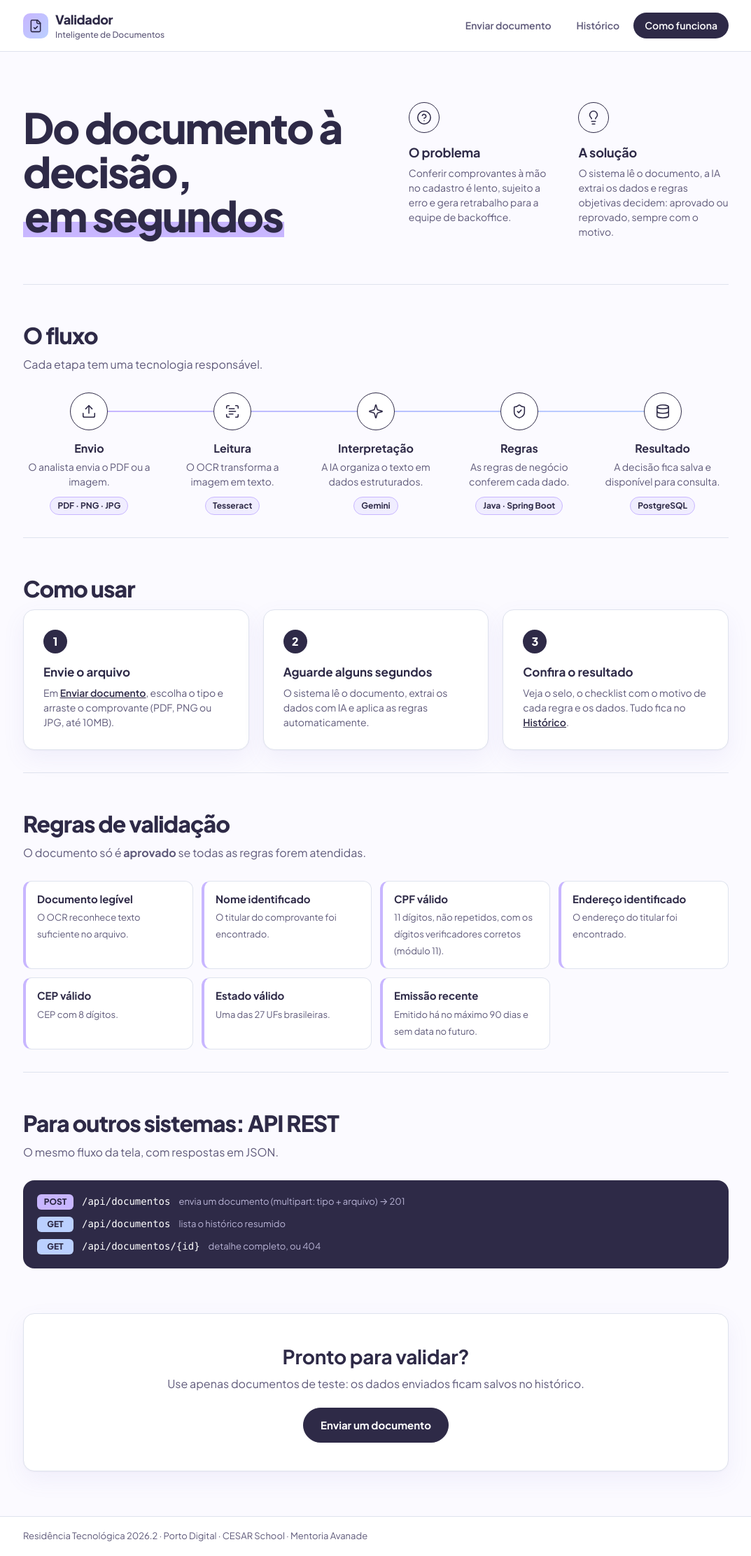
After one commit to matheus-larre/validador-documentos, a Spring Boot app: page /como-funciona in a window 1280 px wide. The commit adds this page. Shown: the whole page at 70% size, without its empty margins (103-1176 px from the left). Run offline with Spring Boot 4, Linux system fonts and the light colour scheme.

Commit message:
feat(ui): cria pagina como funciona com fluxo e regras

```diff
--- /dev/null
+++ b/src/main/java/br/com/matheuslarre/validadordocumentos/controller/ComoFuncionaController.java
@@ -0,0 +1,14 @@
+package br.com.matheuslarre.validadordocumentos.controller;
+
+import org.springframework.stereotype.Controller;
+import org.springframework.web.bind.annotation.GetMapping;
+
+/** Página explicativa: o que a ferramenta faz, como usar e quais regras aplica. */
+@Controller
+public class ComoFuncionaController {
+
+    @GetMapping("/como-funciona")
+    public String comoFunciona() {
+        return "como-funciona";
+    }
+}
--- /dev/null
+++ b/src/main/resources/static/css/como-funciona.css
@@ -0,0 +1,153 @@
+/* ===== Página "Como funciona" (usa as variáveis e classes do style.css) ===== */
+
+/* Abertura: título grande à esquerda, problema/solução à direita (como a referência) */
+.cf-abertura {
+    display: grid;
+    grid-template-columns: minmax(0, 1.1fr) minmax(0, 1fr);
+    gap: 48px;
+    align-items: center;
+    padding: 24px 0 40px;
+}
+.cf-titulo { font-size: clamp(36px, 5.5vw, 60px); line-height: 1.05; margin: 0; }
+.cf-problema-solucao { display: grid; grid-template-columns: 1fr 1fr; gap: 28px; }
+.cf-problema-solucao h2 { margin: 14px 0 6px; }
+.cf-problema-solucao p { margin: 0; color: var(--texto-suave); font-size: 14px; }
+
+/* Seções */
+.cf-secao { padding: 48px 0 8px; border-top: 1px solid var(--cinza-azulado); margin-top: 24px; }
+.cf-secao-titulo { font-size: clamp(24px, 3vw, 32px); font-weight: 800; letter-spacing: -0.03em; margin: 0 0 6px; }
+.cf-secao-sub { margin: 0 0 28px; color: var(--texto-suave); }
+
+/* Fluxo: 5 etapas ligadas por uma linha */
+.cf-fluxo {
+    list-style: none;
+    margin: 0;
+    padding: 0;
+    display: grid;
+    grid-template-columns: repeat(5, 1fr);
+    gap: 16px;
+    position: relative;
+}
+.cf-fluxo::before {
+    content: "";
+    position: absolute;
+    top: 26px;
+    left: 10%;
+    right: 10%;
+    height: 2px;
+    background: linear-gradient(90deg, var(--lilas), var(--lavanda), var(--azul-pastel));
+}
+.cf-fluxo li { position: relative; text-align: center; }
+.cf-fluxo-icone {
+    display: grid;
+    place-items: center;
+    width: 54px;
+    height: 54px;
+    margin: 0 auto;
+    border-radius: 50%;
+    background: var(--branco);
+    border: 1.5px solid var(--texto);
+    position: relative;
+}
+.cf-fluxo h3 { margin: 14px 0 4px; font-size: 16px; }
+.cf-fluxo p { margin: 0 0 10px; color: var(--texto-suave); font-size: 14px; }
+.cf-tag {
+    display: inline-block;
+    padding: 3px 10px;
+    border-radius: 999px;
+    background: #F0EDFF;
+    border: 1px solid var(--lilas);
+    font-size: 12px;
+    font-weight: 700;
+}
+
+/* Como usar */
+.cf-passos { display: grid; grid-template-columns: repeat(3, 1fr); gap: 20px; }
+.cf-passos .painel + .painel { margin-top: 0; }
+.cf-passos h3 { margin: 14px 0 6px; font-size: 17px; }
+.cf-passos p { margin: 0; color: var(--texto-suave); font-size: 14px; }
+.cf-passos a { font-weight: 600; color: var(--texto); }
+.cf-passo-numero {
+    display: inline-grid;
+    place-items: center;
+    width: 34px;
+    height: 34px;
+    border-radius: 50%;
+    background: var(--texto);
+    color: var(--branco);
+    font-weight: 800;
+}
+
+/* Regras */
+.cf-regras {
+    list-style: none;
+    margin: 0;
+    padding: 0;
+    display: grid;
+    grid-template-columns: repeat(auto-fill, minmax(220px, 1fr));
+    gap: 12px;
+}
+.cf-regras li {
+    padding: 14px 16px;
+    border-radius: 12px;
+    background: var(--branco);
+    border: 1px solid var(--cinza-azulado);
+    border-left: 4px solid var(--lilas);
+}
+.cf-regras strong { display: block; font-size: 15px; margin-bottom: 2px; }
+.cf-regras span { color: var(--texto-suave); font-size: 13px; }
+
+/* API: quadro em estilo de código */
+.cf-api {
+    display: grid;
+    gap: 10px;
+    padding: 20px;
+    border-radius: var(--raio);
+    background: var(--texto);
+    color: #E9E6FF;
+    font-size: 14px;
+}
+.cf-api div { display: flex; flex-wrap: wrap; align-items: baseline; gap: 6px 12px; }
+.cf-api code { font-family: Consolas, "SFMono-Regular", Menlo, monospace; font-size: 14px; color: var(--branco); }
+.cf-api small { color: #B9B4D6; font-size: 13px; }
+.cf-metodo {
+    min-width: 52px;
+    text-align: center;
+    padding: 2px 8px;
+    border-radius: 6px;
+    background: var(--azul-pastel);
+    color: var(--texto);
+    font-size: 12px;
+    font-weight: 800;
+}
+.cf-metodo.cf-post { background: var(--lilas); }
+
+/* Fechamento */
+.cf-final { margin-top: 56px; text-align: center; padding: 40px 24px; }
+.cf-final h2 { font-size: clamp(22px, 3vw, 28px); margin-bottom: 6px; }
+.cf-final p { margin: 0 0 22px; color: var(--texto-suave); }
+
+/* ===== Surgir ao rolar: só quando há JavaScript (sem JS, tudo aparece normalmente) ===== */
+.js .revelar {
+    opacity: 0;
+    transform: translateY(18px);
+    transition: opacity .6s cubic-bezier(.2, .7, .2, 1), transform .6s cubic-bezier(.2, .7, .2, 1);
+    transition-delay: calc(var(--ordem, 0) * 90ms);
+}
+.js .revelar.visivel { opacity: 1; transform: none; }
+
+/* ===== Telas menores ===== */
+@media (max-width: 860px) {
+    .cf-abertura { grid-template-columns: 1fr; gap: 28px; }
+    .cf-fluxo { grid-template-columns: 1fr; gap: 20px; }
+    .cf-fluxo::before { top: 0; bottom: 0; left: 26px; right: auto; width: 2px; height: auto;
+        background: linear-gradient(180deg, var(--lilas), var(--azul-pastel)); }
+    .cf-fluxo li { display: grid; grid-template-columns: 54px 1fr; column-gap: 16px; text-align: left; }
+    .cf-fluxo-icone { grid-row: span 3; margin: 0; }
+    .cf-fluxo h3 { margin-top: 2px; }
+    .cf-fluxo .cf-tag { justify-self: start; }
+    .cf-passos { grid-template-columns: 1fr; }
+}
+@media (max-width: 560px) {
+    .cf-problema-solucao { grid-template-columns: 1fr; }
+}
--- a/src/main/resources/static/css/style.css
+++ b/src/main/resources/static/css/style.css
@@ -469,7 +469,9 @@ button.processando .spinner { display: inline-block; }
     .painel { padding: 20px; }
     .barra-conteudo { padding: 12px 16px; }
     .logo small { display: none; }
-    .menu a { padding: 7px 12px; font-size: 13px; }
+    /* Menu numa linha só: se não couber, rola de lado em vez de quebrar */
+    .menu { width: 100%; flex-wrap: nowrap; overflow-x: auto; gap: 2px; scrollbar-width: none; }
+    .menu a { padding: 7px 11px; font-size: 13px; white-space: nowrap; }
     .selo { font-size: 22px; }
     .etapas { grid-template-columns: 1fr; gap: 22px; margin-top: 36px; }
 }
--- /dev/null
+++ b/src/main/resources/static/js/revelar.js
@@ -0,0 +1,23 @@
+// Faz cada bloco com a classe "revelar" surgir quando entra na tela (ao rolar a página).
+// IntersectionObserver avisa quando o elemento fica visível, sem precisar ouvir o evento de rolagem.
+(function () {
+    const elementos = document.querySelectorAll('.revelar');
+    const reduzirAnimacao = window.matchMedia('(prefers-reduced-motion: reduce)').matches;
+
+    // Navegador antigo ou usuário que prefere menos animação: mostra tudo de uma vez
+    if (!('IntersectionObserver' in window) || reduzirAnimacao) {
+        elementos.forEach(function (el) { el.classList.add('visivel'); });
+        return;
+    }
+
+    const observador = new IntersectionObserver(function (entradas) {
+        entradas.forEach(function (entrada) {
+            if (entrada.isIntersecting) {
+                entrada.target.classList.add('visivel');
+                observador.unobserve(entrada.target); // surge uma vez só
+            }
+        });
+    }, { threshold: 0.15 });
+
+    elementos.forEach(function (el) { observador.observe(el); });
+})();
--- /dev/null
+++ b/src/main/resources/templates/como-funciona.html
@@ -0,0 +1,150 @@
+<!DOCTYPE html>
+<html lang="pt-BR" xmlns:th="http://www.thymeleaf.org">
+<head th:replace="~{fragmentos :: cabeca('Como funciona')}"></head>
+<body>
+<!-- Marca que há JavaScript: só então as seções começam invisíveis e "surgem" ao rolar -->
+<script>document.documentElement.classList.add('js');</script>
+<link rel="stylesheet" th:href="@{/css/como-funciona.css}">
+
+<header th:replace="~{fragmentos :: barra('como-funciona')}"></header>
+
+<main class="pagina">
+
+    <!-- ===== 1. Abertura: problema e solução ===== -->
+    <section class="cf-abertura">
+        <h1 class="cf-titulo surgir">Do documento à decisão, <span class="destaque">em segundos</span></h1>
+        <div class="cf-problema-solucao">
+            <div class="surgir" style="--ordem: 1">
+                <span class="etapa-icone" aria-hidden="true">
+                    <svg width="22" height="22" viewBox="0 0 24 24" fill="none" stroke="currentColor" stroke-width="1.7"
+                         stroke-linecap="round" stroke-linejoin="round">
+                        <circle cx="12" cy="12" r="10"/><path d="M9.09 9a3 3 0 0 1 5.83 1c0 2-3 3-3 3"/><path d="M12 17h.01"/>
+                    </svg>
+                </span>
+                <h2>O problema</h2>
+                <p>Conferir comprovantes à mão no cadastro é lento, sujeito a erro e gera retrabalho
+                    para a equipe de backoffice.</p>
+            </div>
+            <div class="surgir" style="--ordem: 2">
+                <span class="etapa-icone" aria-hidden="true">
+                    <svg width="22" height="22" viewBox="0 0 24 24" fill="none" stroke="currentColor" stroke-width="1.7"
+                         stroke-linecap="round" stroke-linejoin="round">
+                        <path d="M15 14c.2-1 .7-1.7 1.5-2.5 1-.9 1.5-2.2 1.5-3.5A6 6 0 0 0 6 8c0 1 .2 2.2 1.5 3.5.7.7 1.3 1.5 1.5 2.5"/>
+                        <path d="M9 18h6"/><path d="M10 22h4"/>
+                    </svg>
+                </span>
+                <h2>A solução</h2>
+                <p>O sistema lê o documento, a IA extrai os dados e regras objetivas decidem:
+                    aprovado ou reprovado, sempre com o motivo.</p>
+            </div>
+        </div>
+    </section>
+
+    <!-- ===== 2. O fluxo ===== -->
+    <section class="cf-secao">
+        <h2 class="cf-secao-titulo revelar">O fluxo</h2>
+        <p class="cf-secao-sub revelar">Cada etapa tem uma tecnologia responsável.</p>
+        <ol class="cf-fluxo">
+            <li class="revelar" style="--ordem: 0">
+                <span class="cf-fluxo-icone" aria-hidden="true">
+                    <svg width="22" height="22" viewBox="0 0 24 24" fill="none" stroke="currentColor" stroke-width="1.7" stroke-linecap="round" stroke-linejoin="round"><path d="M21 15v4a2 2 0 0 1-2 2H5a2 2 0 0 1-2-2v-4"/><polyline points="17 8 12 3 7 8"/><line x1="12" x2="12" y1="3" y2="15"/></svg>
+                </span>
+                <h3>Envio</h3>
+                <p>O analista envia o PDF ou a imagem.</p>
+                <span class="cf-tag">PDF · PNG · JPG</span>
+            </li>
+            <li class="revelar" style="--ordem: 1">
+                <span class="cf-fluxo-icone" aria-hidden="true">
+                    <svg width="22" height="22" viewBox="0 0 24 24" fill="none" stroke="currentColor" stroke-width="1.7" stroke-linecap="round" stroke-linejoin="round"><path d="M3 7V5a2 2 0 0 1 2-2h2"/><path d="M17 3h2a2 2 0 0 1 2 2v2"/><path d="M21 17v2a2 2 0 0 1-2 2h-2"/><path d="M7 21H5a2 2 0 0 1-2-2v-2"/><path d="M7 8h8"/><path d="M7 12h10"/><path d="M7 16h6"/></svg>
+                </span>
+                <h3>Leitura</h3>
+                <p>O OCR transforma a imagem em texto.</p>
+                <span class="cf-tag">Tesseract</span>
+            </li>
+            <li class="revelar" style="--ordem: 2">
+                <span class="cf-fluxo-icone" aria-hidden="true">
+                    <svg width="22" height="22" viewBox="0 0 24 24" fill="none" stroke="currentColor" stroke-width="1.7" stroke-linecap="round" stroke-linejoin="round"><path d="M9.937 15.5A2 2 0 0 0 8.5 14.063l-6.135-1.582a.5.5 0 0 1 0-.962L8.5 9.936A2 2 0 0 0 9.937 8.5l1.582-6.135a.5.5 0 0 1 .963 0L14.063 8.5A2 2 0 0 0 15.5 9.937l6.135 1.581a.5.5 0 0 1 0 .964L15.5 14.063a2 2 0 0 0-1.437 1.437l-1.582 6.135a.5.5 0 0 1-.963 0z"/></svg>
+                </span>
+                <h3>Interpretação</h3>
+                <p>A IA organiza o texto em dados estruturados.</p>
+                <span class="cf-tag">Gemini</span>
+            </li>
+            <li class="revelar" style="--ordem: 3">
+                <span class="cf-fluxo-icone" aria-hidden="true">
+                    <svg width="22" height="22" viewBox="0 0 24 24" fill="none" stroke="currentColor" stroke-width="1.7" stroke-linecap="round" stroke-linejoin="round"><path d="M20 13c0 5-3.5 7.5-7.66 8.95a1 1 0 0 1-.67-.01C7.5 20.5 4 18 4 13V6a1 1 0 0 1 1-1c2 0 4.5-1.2 6.24-2.72a1.17 1.17 0 0 1 1.52 0C14.51 3.81 17 5 19 5a1 1 0 0 1 1 1z"/><path d="m9 12 2 2 4-4"/></svg>
+                </span>
+                <h3>Regras</h3>
+                <p>As regras de negócio conferem cada dado.</p>
+                <span class="cf-tag">Java · Spring Boot</span>
+            </li>
+            <li class="revelar" style="--ordem: 4">
+                <span class="cf-fluxo-icone" aria-hidden="true">
+                    <svg width="22" height="22" viewBox="0 0 24 24" fill="none" stroke="currentColor" stroke-width="1.7" stroke-linecap="round" stroke-linejoin="round"><ellipse cx="12" cy="5" rx="9" ry="3"/><path d="M3 5V19A9 3 0 0 0 21 19V5"/><path d="M3 12A9 3 0 0 0 21 12"/></svg>
+                </span>
+                <h3>Resultado</h3>
+                <p>A decisão fica salva e disponível para consulta.</p>
+                <span class="cf-tag">PostgreSQL</span>
+            </li>
+        </ol>
+    </section>
+
+    <!-- ===== 3. Como usar ===== -->
+    <section class="cf-secao">
+        <h2 class="cf-secao-titulo revelar">Como usar</h2>
+        <div class="cf-passos">
+            <div class="painel revelar" style="--ordem: 0">
+                <span class="cf-passo-numero">1</span>
+                <h3>Envie o arquivo</h3>
+                <p>Em <a th:href="@{/}">Enviar documento</a>, escolha o tipo e arraste o comprovante (PDF, PNG ou JPG, até 10MB).</p>
+            </div>
+            <div class="painel revelar" style="--ordem: 1">
+                <span class="cf-passo-numero">2</span>
+                <h3>Aguarde alguns segundos</h3>
+                <p>O sistema lê o documento, extrai os dados com IA e aplica as regras automaticamente.</p>
+            </div>
+            <div class="painel revelar" style="--ordem: 2">
+                <span class="cf-passo-numero">3</span>
+                <h3>Confira o resultado</h3>
+                <p>Veja o selo, o checklist com o motivo de cada regra e os dados. Tudo fica no <a th:href="@{/documentos}">Histórico</a>.</p>
+            </div>
+        </div>
+    </section>
+
+    <!-- ===== 4. Regras ===== -->
+    <section class="cf-secao">
+        <h2 class="cf-secao-titulo revelar">Regras de validação</h2>
+        <p class="cf-secao-sub revelar">O documento só é <strong>aprovado</strong> se todas as regras forem atendidas.</p>
+        <ul class="cf-regras">
+            <li class="revelar" style="--ordem: 0"><strong>Documento legível</strong><span>O OCR reconhece texto suficiente no arquivo.</span></li>
+            <li class="revelar" style="--ordem: 1"><strong>Nome identificado</strong><span>O titular do comprovante foi encontrado.</span></li>
+            <li class="revelar" style="--ordem: 2"><strong>CPF válido</strong><span>11 dígitos, não repetidos, com os dígitos verificadores corretos (módulo 11).</span></li>
+            <li class="revelar" style="--ordem: 3"><strong>Endereço identificado</strong><span>O endereço do titular foi encontrado.</span></li>
+            <li class="revelar" style="--ordem: 4"><strong>CEP válido</strong><span>CEP com 8 dígitos.</span></li>
+            <li class="revelar" style="--ordem: 5"><strong>Estado válido</strong><span>Uma das 27 UFs brasileiras.</span></li>
+            <li class="revelar" style="--ordem: 6"><strong>Emissão recente</strong><span>Emitido há no máximo 90 dias e sem data no futuro.</span></li>
+        </ul>
+    </section>
+
+    <!-- ===== 5. API REST ===== -->
+    <section class="cf-secao">
+        <h2 class="cf-secao-titulo revelar">Para outros sistemas: API REST</h2>
+        <p class="cf-secao-sub revelar">O mesmo fluxo da tela, com respostas em JSON.</p>
+        <div class="cf-api revelar">
+            <div><span class="cf-metodo cf-post">POST</span><code>/api/documentos</code><small>envia um documento (multipart: tipo + arquivo) → 201</small></div>
+            <div><span class="cf-metodo">GET</span><code>/api/documentos</code><small>lista o histórico resumido</small></div>
+            <div><span class="cf-metodo">GET</span><code>/api/documentos/{id}</code><small>detalhe completo, ou 404</small></div>
+        </div>
+    </section>
+
+    <!-- ===== 6. Fechamento ===== -->
+    <section class="cf-final painel revelar">
+        <h2>Pronto para validar?</h2>
+        <p>Use apenas documentos de teste: os dados enviados ficam salvos no histórico.</p>
+        <a class="botao" th:href="@{/}">Enviar um documento</a>
+    </section>
+</main>
+
+<footer th:replace="~{fragmentos :: rodape}"></footer>
+<script th:src="@{/js/revelar.js}" defer></script>
+</body>
+</html>
--- a/src/main/resources/templates/fragmentos.html
+++ b/src/main/resources/templates/fragmentos.html
@@ -32,6 +32,7 @@
         <nav class="menu" aria-label="Menu principal">
             <a th:href="@{/}" th:classappend="${ativo == 'enviar'} ? 'ativo'">Enviar documento</a>
             <a th:href="@{/documentos}" th:classappend="${ativo == 'historico'} ? 'ativo'">Histórico</a>
+            <a th:href="@{/como-funciona}" th:classappend="${ativo == 'como-funciona'} ? 'ativo'">Como funciona</a>
         </nav>
     </div>
 </header>
--- a/src/main/resources/templates/upload.html
+++ b/src/main/resources/templates/upload.html
@@ -84,6 +84,9 @@
             <p>As regras de negócio decidem: aprovado ou reprovado, com o motivo.</p>
         </div>
     </section>
+    <p class="meta surgir" style="--ordem: 4; margin-top: 28px">
+        <a th:href="@{/como-funciona}">Saiba mais sobre o processo e as regras →</a>
+    </p>
 </main>
 
 <footer th:replace="~{fragmentos :: rodape}"></footer>
```
